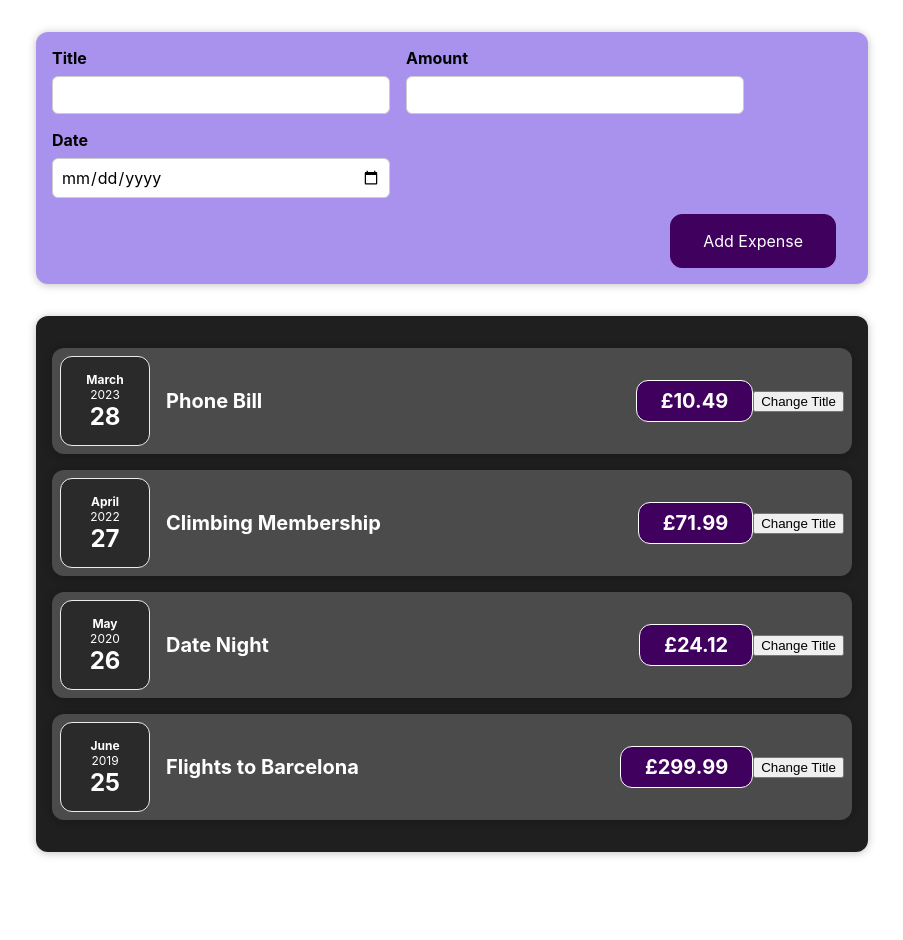
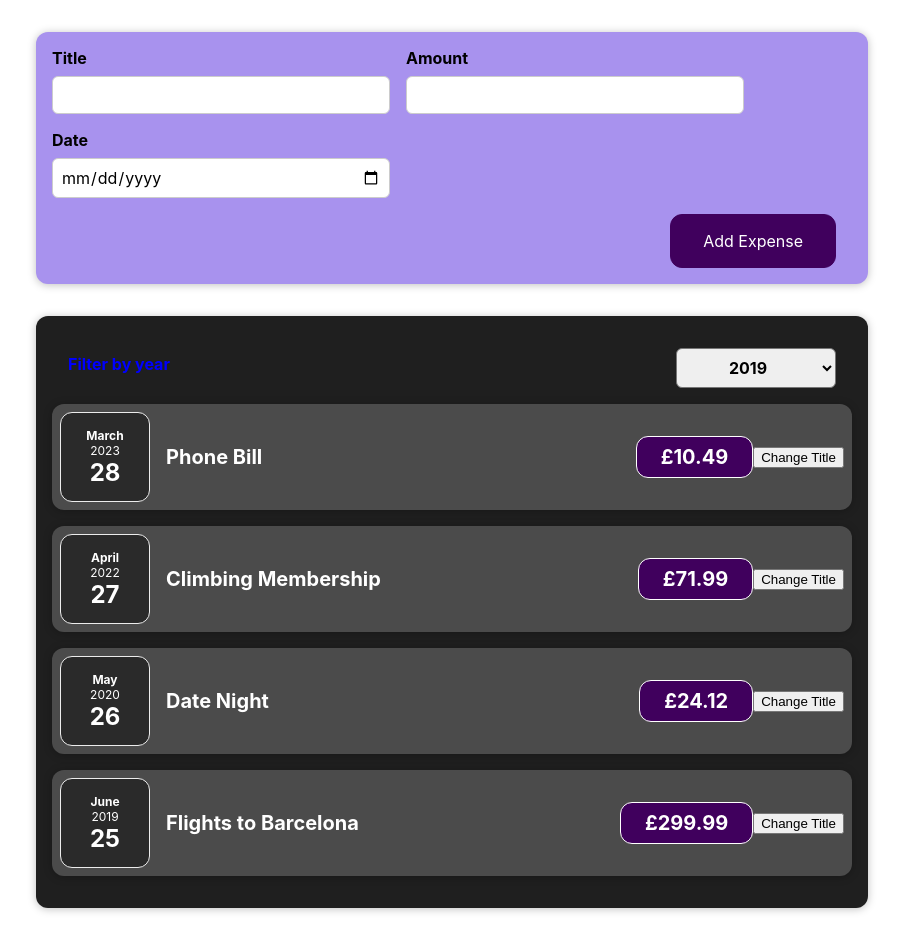
Before and after one commit to ianmcnicholas/my-first-react-app, a React (Create React App) app: page / in a window 1280 px wide. Shown: the whole page, without its empty margins (188-1091 px from the left). Before the commit the page ends 884 px from the top, so only its background shows below. Built offline with nearby package versions, Linux system fonts and the light colour scheme.

Commit message:
working with events and state

```diff
--- a/src/App.js
+++ b/src/App.js
@@ -30,9 +30,14 @@
     },
   ];
 
+  const addExpenseHandler = (expense) => {
+    console.log("In App.js");
+    console.log(expense);
+  };
+
   return (
     <div>
-      <NewExpense />
+      <NewExpense onAddExpense={addExpenseHandler} />
       <Expenses expensesArray={expensesList} />
     </div>
   );
--- a/src/components/Expenses/Expenses.js
+++ b/src/components/Expenses/Expenses.js
@@ -1,10 +1,21 @@
 import "./Expenses.css";
 import ExpenseItem from "./ExpenseItem";
 import Card from "../UI/Card";
+import ExpensesFilter from "./ExpensesFilter";
+import React, { useState } from "react";
+
 
 function Expenses(props) {
+  const [filteredYear, setFilteredYear] = useState("2019");
+
+  const yearFilterHandler = (selectedYear) => {
+    setFilteredYear(selectedYear);
+  };
+
   return (
+    <div>
       <Card className="expenses">
+        <ExpensesFilter selected={filteredYear} onFilter={yearFilterHandler} />
         <ExpenseItem
           title={props.expensesArray[0].title}
           amount={props.expensesArray[0].amount}
@@ -26,6 +37,7 @@
           date={props.expensesArray[3].date}
         />
       </Card>
+    </div>
   );
 }
 
--- /dev/null
+++ b/src/components/Expenses/ExpensesFilter.css
@@ -0,0 +1,24 @@
+.expenses-filter {
+  color: blue;
+  padding: 0 1rem;
+}
+
+.expenses-filter__control {
+  display: flex;
+  width: 100%;
+  align-items: center;
+  justify-content: space-between;
+  margin: 1rem 0;
+}
+
+.expenses-filter label {
+  font-weight: bold;
+  margin-bottom: 0.5rem;
+}
+
+.expenses-filter select {
+  font: inherit;
+  padding: 0.5rem 3rem;
+  font-weight: bold;
+  border-radius: 6px;
+}
--- /dev/null
+++ b/src/components/Expenses/ExpensesFilter.js
@@ -0,0 +1,26 @@
+import React, { useState } from "react";
+
+import "./ExpensesFilter.css";
+
+const ExpensesFilter = (props) => {
+
+  const selectYearHandler = (event) => {
+    props.onFilter(event.target.value);
+  };
+
+  return (
+    <div className="expenses-filter">
+      <div className="expenses-filter__control">
+        <label>Filter by year</label>
+        <select value={props.selected} onChange={selectYearHandler}>
+          <option value="2022">2022</option>
+          <option value="2021">2021</option>
+          <option value="2020">2020</option>
+          <option value="2019">2019</option>
+        </select>
+      </div>
+    </div>
+  );
+};
+
+export default ExpensesFilter;
--- a/src/components/NewExpense/NewExpense.js
+++ b/src/components/NewExpense/NewExpense.js
@@ -1,7 +1,7 @@
 import "./NewExpense.css";
 import ExpenseForm from "./ExpenseForm";
 
-const NewExpense = () => {
+const NewExpense = (props) => {
   // the below function will take the data from the child ExpenseForm
   // extract it and add on an id field
   const saveExpenseDataHandler = (enteredExpenseData) => {
@@ -9,7 +9,7 @@
       ...enteredExpenseData,
       id: Math.random().toString(),
     };
-    console.log(expenseData);
+    props.onAddExpense(expenseData);
   };
 
   return (
```
Lines whose indentation alone changed are shown as unchanged.
